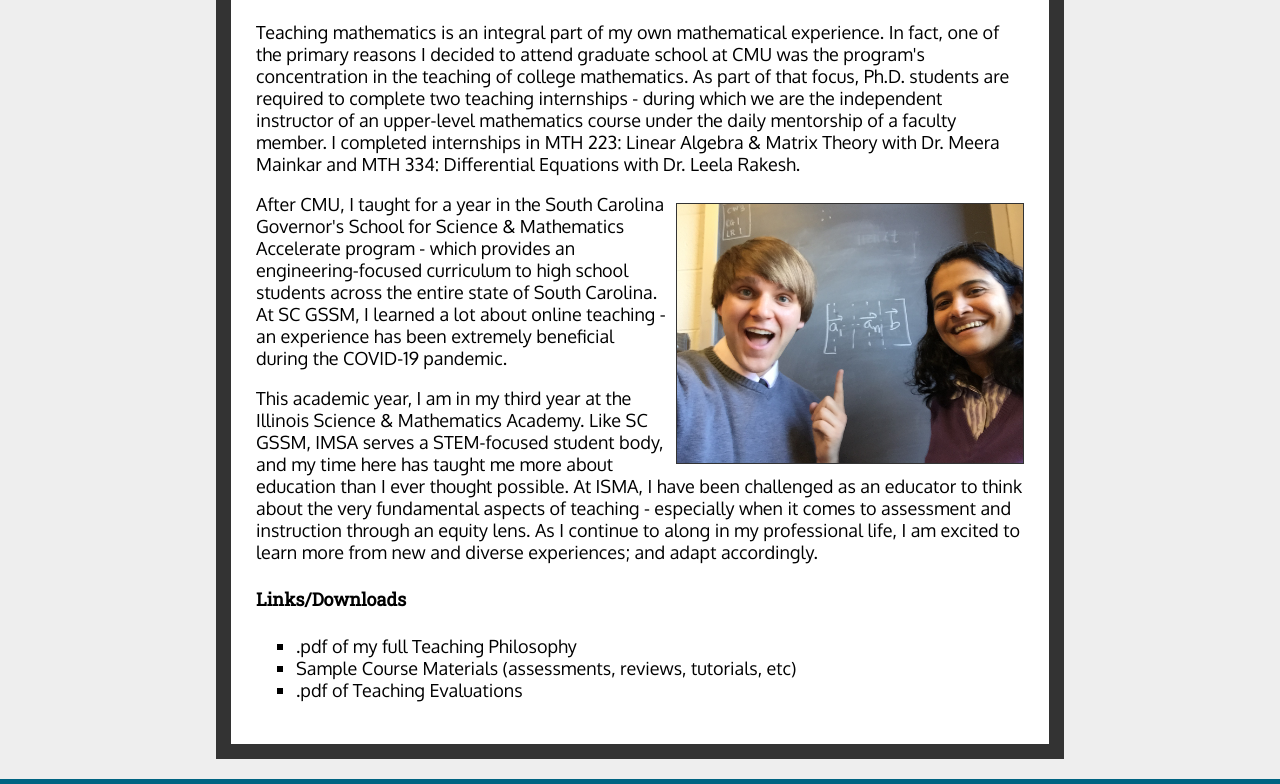
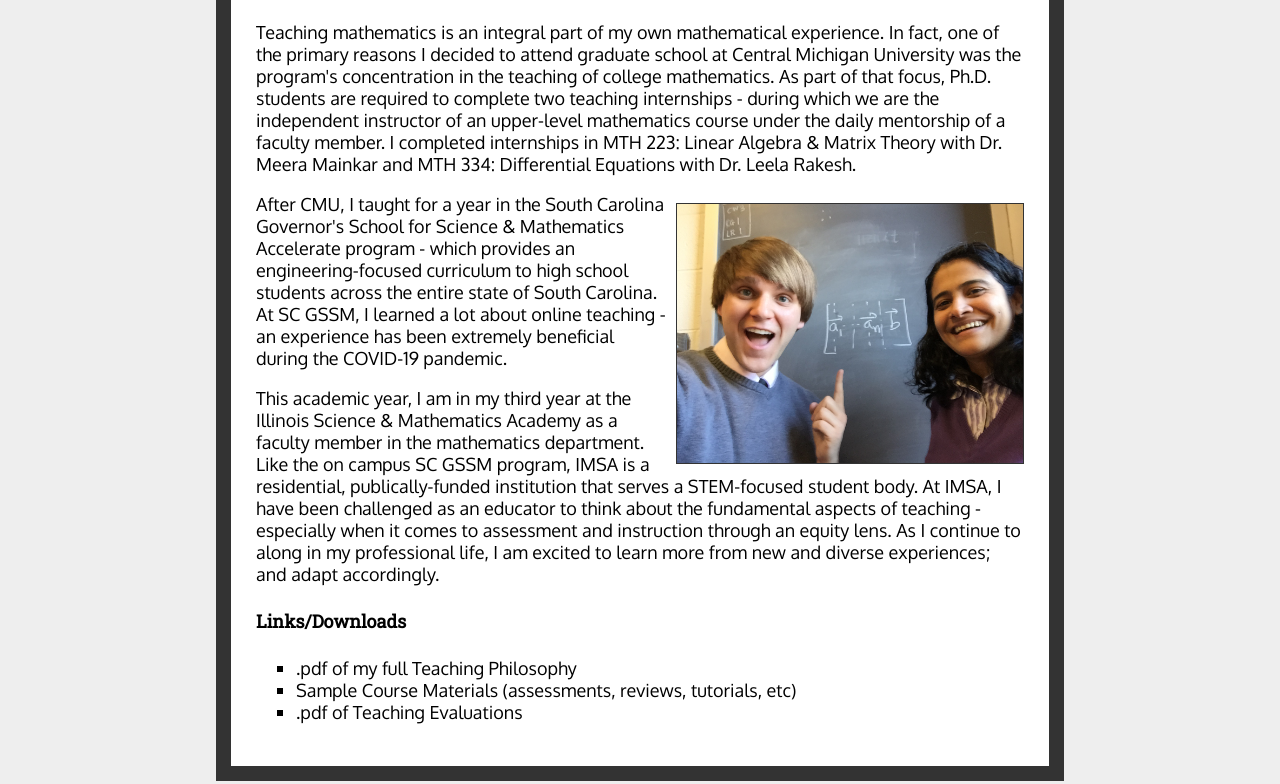
Before and after one commit to patricktd3/patricktd3.github.io, a plain HTML site: page teaching.html in a window 1280 px wide. Shown: the part 313-1097 px from the top of the page. Drawn offline with Linux system fonts and the light colour scheme.

Commit message:
Update teaching.html

```diff
--- a/teaching.html
+++ b/teaching.html
@@ -37,13 +37,13 @@
 
             <h1>Teaching</h1>
 
-            <p>Teaching mathematics is an integral part of my own mathematical experience. In fact, one of the primary reasons I decided to attend graduate school at CMU was the program's concentration in the teaching of college mathematics. As part of that focus, Ph.D. students are required to complete two teaching internships - during which we are the independent instructor of an upper-level mathematics course under the daily mentorship of a faculty member. I completed internships in MTH 223: Linear Algebra & Matrix Theory with <a href="https://www.cmich.edu/colleges/cst/math/fac_staff/Pages/Meera-MainKar.aspx">Dr. Meera Mainkar</a> and MTH 334: Differential Equations with <a href="https://www.cmich.edu/colleges/se/math/fac_staff/Pages/Leela-Rakesh.aspx">Dr. Leela Rakesh</a>.</p>
+            <p>Teaching mathematics is an integral part of my own mathematical experience. In fact, one of the primary reasons I decided to attend graduate school at Central Michigan University was the program's concentration in the teaching of college mathematics. As part of that focus, Ph.D. students are required to complete two teaching internships - during which we are the independent instructor of an upper-level mathematics course under the daily mentorship of a faculty member. I completed internships in MTH 223: Linear Algebra & Matrix Theory with <a href="https://www.cmich.edu/colleges/cst/math/fac_staff/Pages/Meera-MainKar.aspx">Dr. Meera Mainkar</a> and MTH 334: Differential Equations with <a href="https://www.cmich.edu/colleges/se/math/fac_staff/Pages/Leela-Rakesh.aspx">Dr. Leela Rakesh</a>.</p>
 
             <img src="assets/teachingpic.jpg" alt="Picture of Patrick Teaching" style="margin-right: 0px;">
 
             <p>After CMU, I taught for a year in the <a href="https://www.scgssm.org/virtual">South Carolina Governor's School for Science & Mathematics Accelerate program</a> - which provides an engineering-focused curriculum to high school students across the entire state of South Carolina. At SC GSSM, I learned a lot about online teaching - an experience has been extremely beneficial during the COVID-19 pandemic.</p>
 
-            <p>This academic year, I am in my third year at the <a href="https://www.imsa.edu/">Illinois Science & Mathematics Academy</a>. Like SC GSSM, IMSA serves a STEM-focused student body, and my time here has taught me more about education than I ever thought possible. At ISMA, I have been challenged as an educator to think about the very fundamental aspects of teaching - especially when it comes to assessment and instruction through an equity lens. As I continue to along in my professional life, I am excited to learn more from new and diverse experiences; and adapt accordingly.</p>
+            <p>This academic year, I am in my third year at the <a href="https://www.imsa.edu/">Illinois Science & Mathematics Academy</a> as a faculty member in the mathematics department. Like the on campus SC GSSM program, IMSA is a residential, publically-funded institution that serves a STEM-focused student body. At IMSA, I have been challenged as an educator to think about the fundamental aspects of teaching - especially when it comes to assessment and instruction through an equity lens. As I continue to along in my professional life, I am excited to learn more from new and diverse experiences; and adapt accordingly.</p>
 
             <h4>Links/Downloads</h4>
 
```
